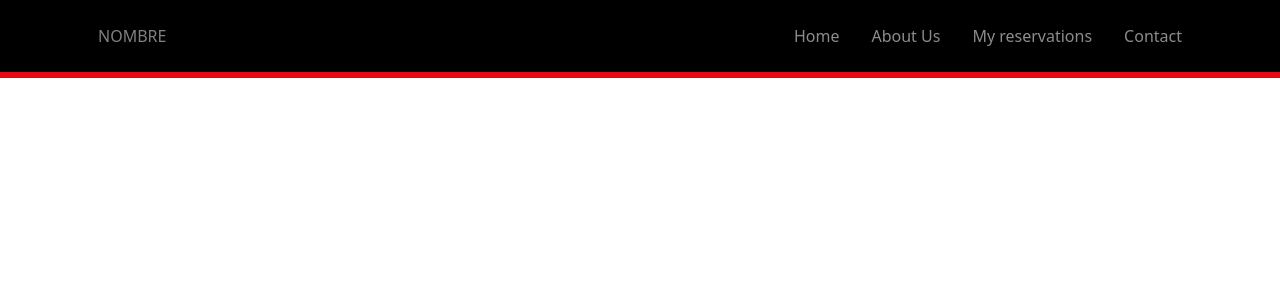
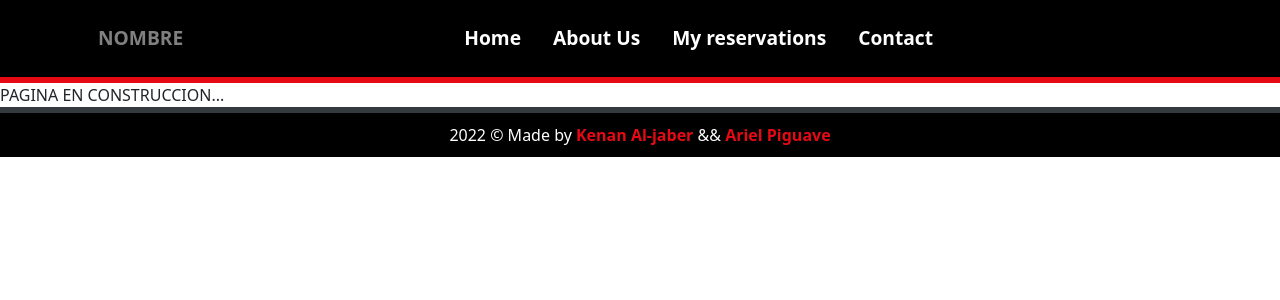
Before and after one commit to KenanAljaber/krugerStar-frontend-teamProject, a React (Create React App) app: page / in a window 1280 px wide. Shown: the top 300 px of the page. Built offline with nearby package versions, Linux system fonts and the light colour scheme.

Commit message:
Estructura del footer Creada

```diff
--- a/src/App.js
+++ b/src/App.js
@@ -1,12 +1,15 @@
 import NavBar from "./components/NavBar";
 import 'bootstrap/dist/css/bootstrap.min.css';
-
+import Footer from "./components/Footer";
 function App() {
   return (
     <>
       <NavBar />
       <div className="App">
+        <div>PAGINA EN CONSTRUCCION...</div>
+
       </div>
+      <Footer />
     </>
 
   );
--- a/src/assets/css/nav.css
+++ b/src/assets/css/nav.css
@@ -1,17 +1,38 @@
-.Navbar{
+/* ESTILOS DEL NAVBAR*/
+.Navbar {
     background-color: black !important;
     border-bottom: 6px solid rgb(229, 9, 20);
     /* border-bottom: 6px solid rgb(52, 58, 64); */
 }
+.itemsNav {
+    color: rgb(255, 255, 255) !important;
+    margin: 8px !important;
+    font-weight: bold !important;
+    font-size: 1.2em !important;
+}
 
-.itemsNav{
+.itemsNav:hover {
+    text-decoration: none !important;
+    color: rgb(229, 9, 20) !important;
+}
+
+/* ESTILOS DEL FOOTER*/
+footer{
+    background-color: black;
     color: white;
-    margin: 8px;
-    font-weight: bold;
-    font-size: 1.2em;
+    justify-content: space-evenly !important;
+    display: flex !important;
+    align-items: center !important;
+    height: 50px !important;
+    border-top: 6px solid rgb(52, 58, 64);
+
+    /* border-top: 6px radial-gradient(red, yellow, rgb(30, 144, 255)) !important; */
   }
-
-  .itemsNav:hover{
-    text-decoration: none;
-    color: rgb(229, 9, 20);
+  footer p{
+    margin: 1px;
   }
+.gitLink {
+    color: rgb(229, 9, 20) !important;
+    font-weight: bold !important;
+    text-decoration: none !important;
+}
--- /dev/null
+++ b/src/components/Footer.js
@@ -0,0 +1,13 @@
+import React from 'react'
+import "../assets/css/nav.css"
+const Footer = () => {
+
+    return (
+        <footer>
+            <p>2022 &#169; Made by <a className="gitLink" href="https://github.com/Kenoisplaying"> Kenan Al-jaber </a> &&
+            <a className="gitLink" href="https://github.com/Piguave"> Ariel Piguave </a>   </p>
+        </footer>
+    )
+}
+
+export default Footer
--- a/src/components/NavBar.js
+++ b/src/components/NavBar.js
@@ -8,16 +8,16 @@ function NavBar() {
     return (
 
         <>
-            <Navbar variant="dark" expand="lg" fixed='top' className='Navbar'>
-                <Container className=''>
+            <Navbar  expand="lg"  className='Navbar'>
+            <Container className=''>
                     <Nav>
                         <Nav.Item>
                             <Nav.Link href="#home" className='itemsNav text-white-50'>NOMBRE</Nav.Link>
                         </Nav.Item>
                     </Nav>
                     <Navbar.Toggle aria-controls="basic-navbar-nav" style={{ backgroundColor: 'white' }} />
-                    <Navbar.Collapse id="basic-navbar-nav" className='justify-content-end d-flex'>
-                        <Nav className="  ">
+                    <Navbar.Collapse id="basic-navbar-nav" className=''>
+                        <Nav className="m-auto">
                             <Nav.Item>
                                 <Nav.Link href="#home" className='itemsNav'>Home</Nav.Link>
                             </Nav.Item>
```
